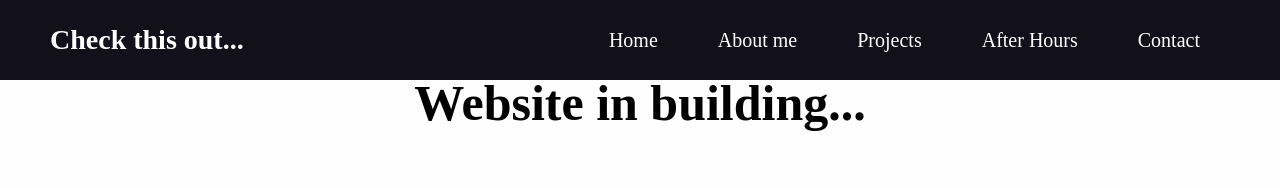
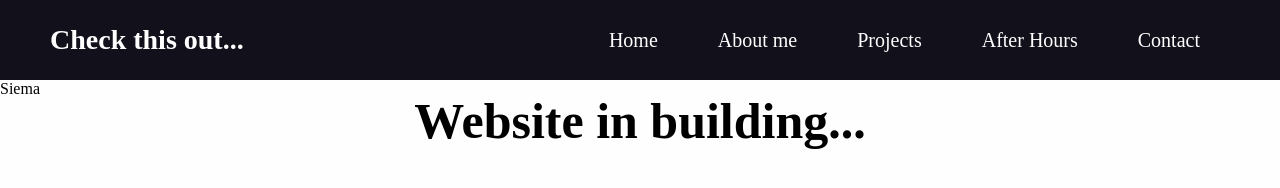
Before and after one commit to KacperJochymek/PortfolioWebsite, a plain HTML site: page index.html in a window 1280 px wide. Drawn offline with Linux system fonts and the light colour scheme.

Commit message:
add siema

```diff
--- a/index.html
+++ b/index.html
@@ -37,6 +37,9 @@
             </ul>
         </nav>
     </header>
+    <div>
+        Siema
+    </div>
 
     <div class="container">
         <h1>Website in building...</h1>
```
